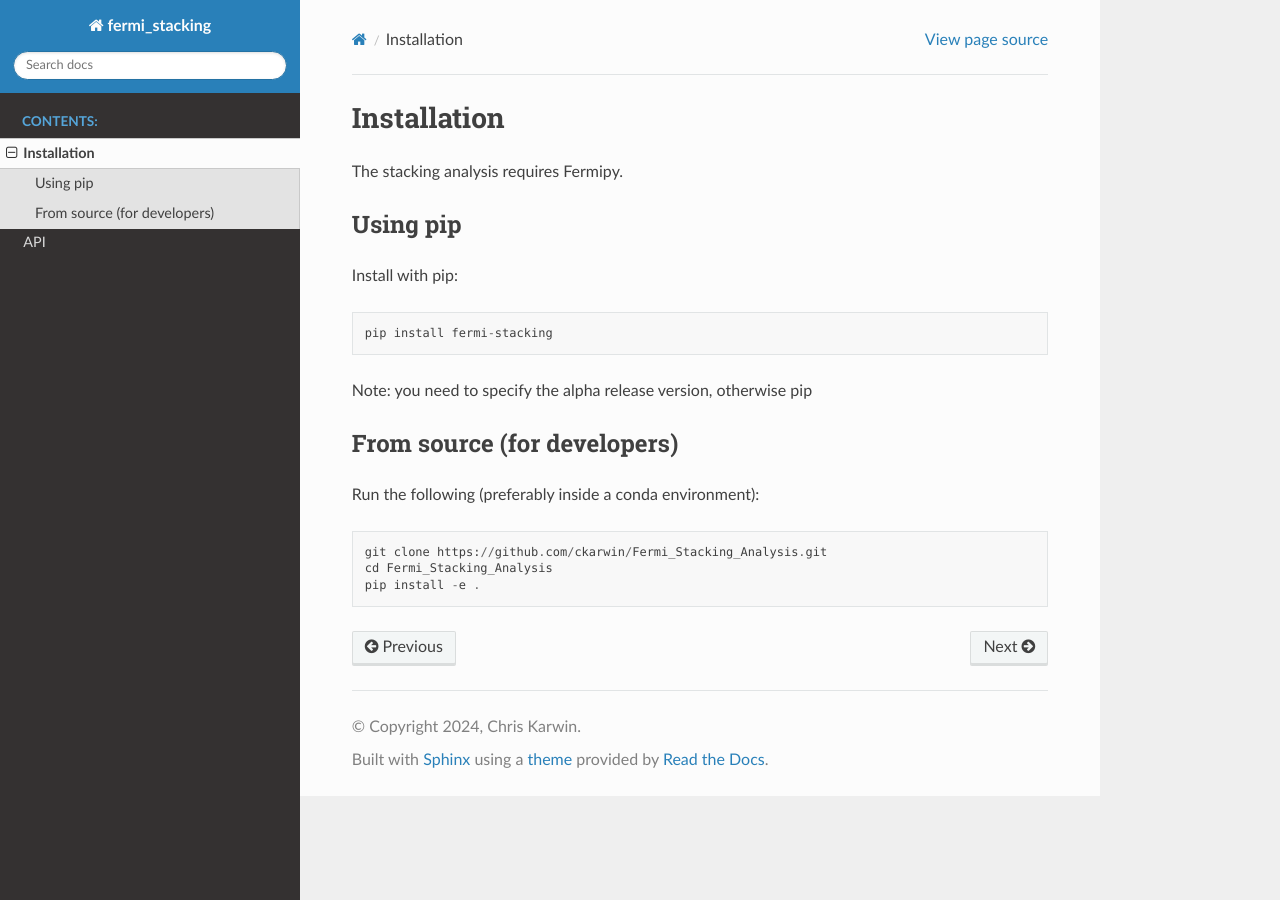
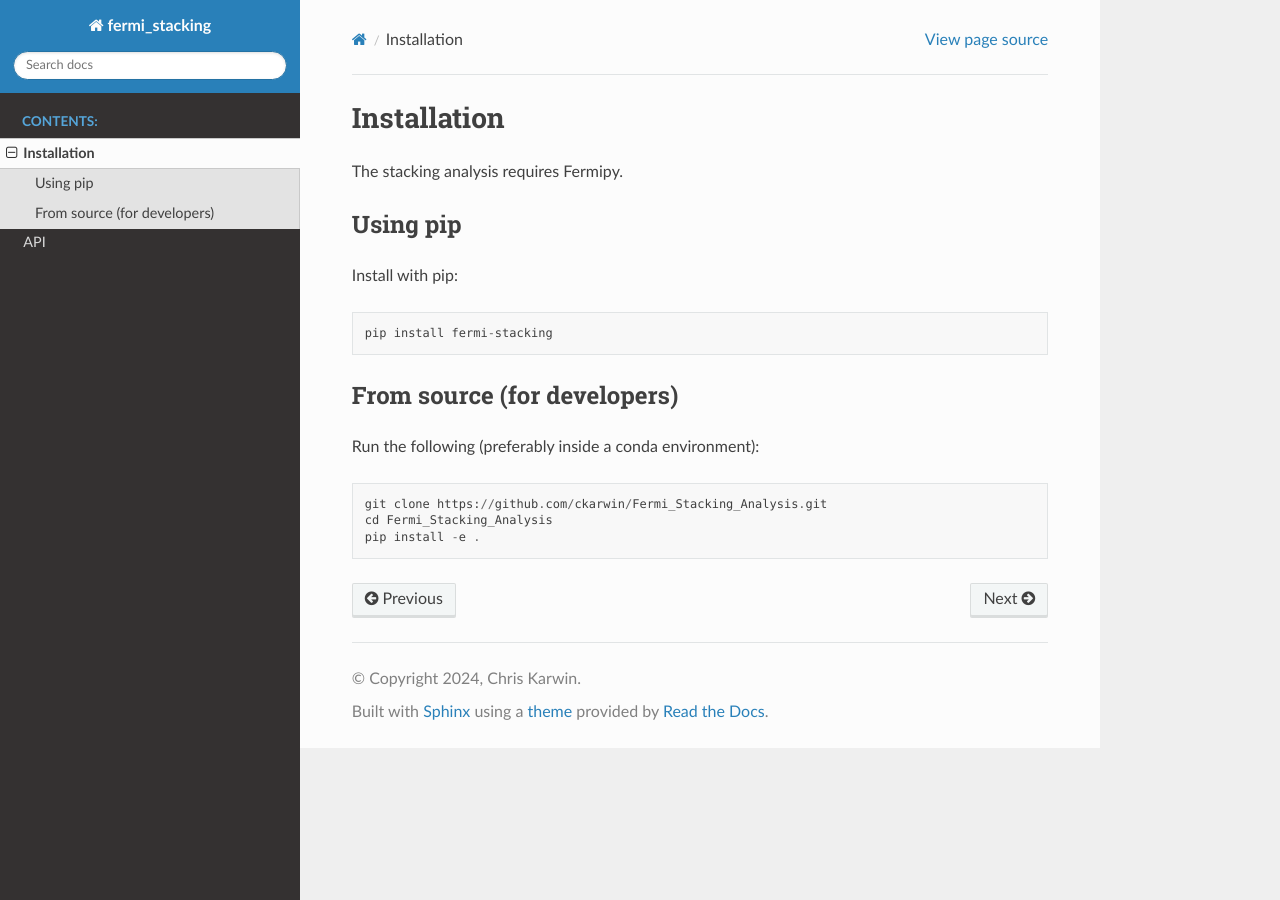
Before and after one commit to ckarwin/Fermi_Stacking_Analysis, a Sphinx documentation site: the page built from docs/install.rst, in a window 1280 px wide. Built offline with Sphinx 7.4.7 and the Read the Docs theme 2.0.0, drawn with Linux system fonts in a browser that asks for light colours.

Commit message:
Update install.rst

```diff
--- a/docs/install.rst
+++ b/docs/install.rst
@@ -10,8 +10,6 @@ Install with pip::
 
   pip install fermi-stacking
 
-Note: you need to specify the alpha release version, otherwise pip
-
 
 From source (for developers)
 ----------------------------
```
